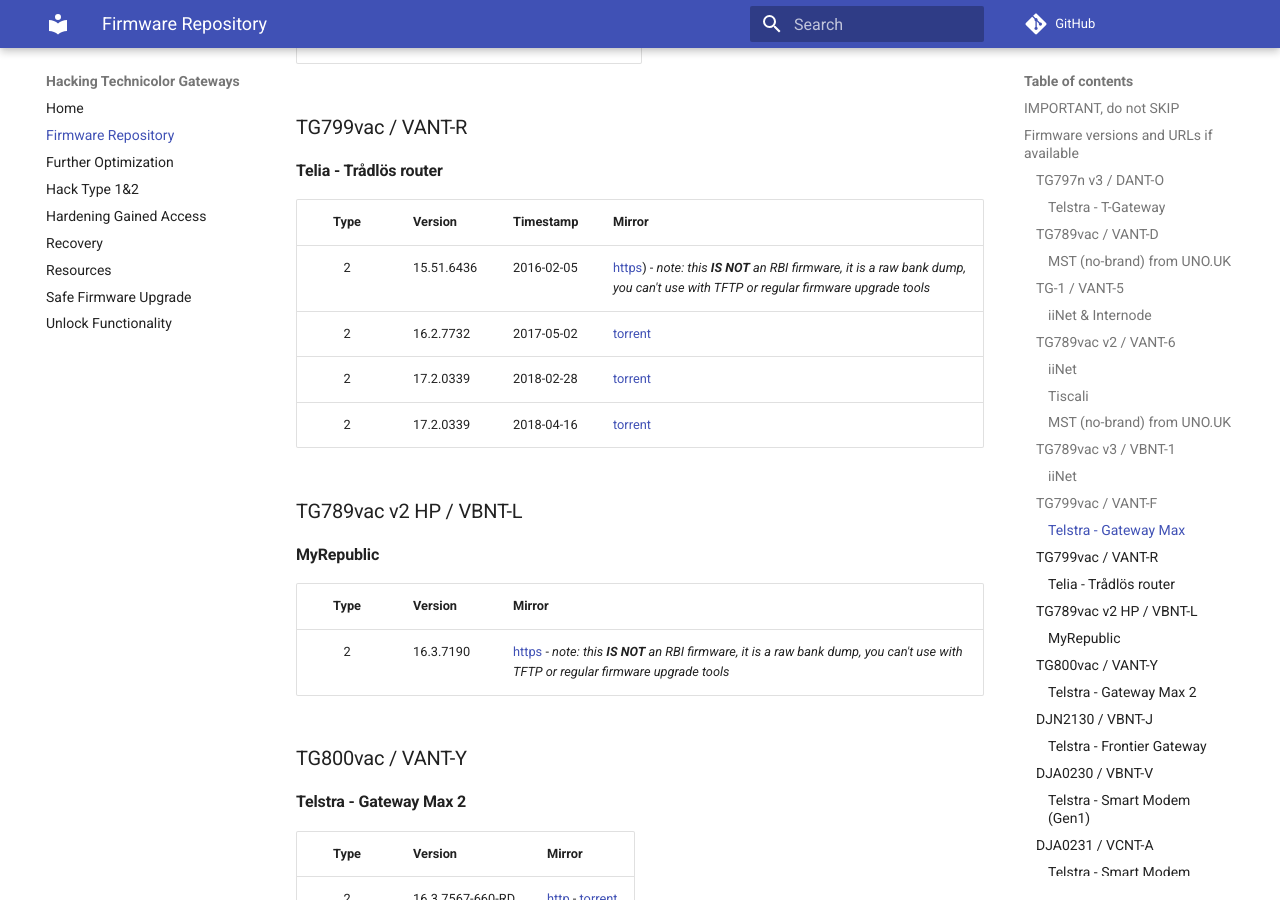
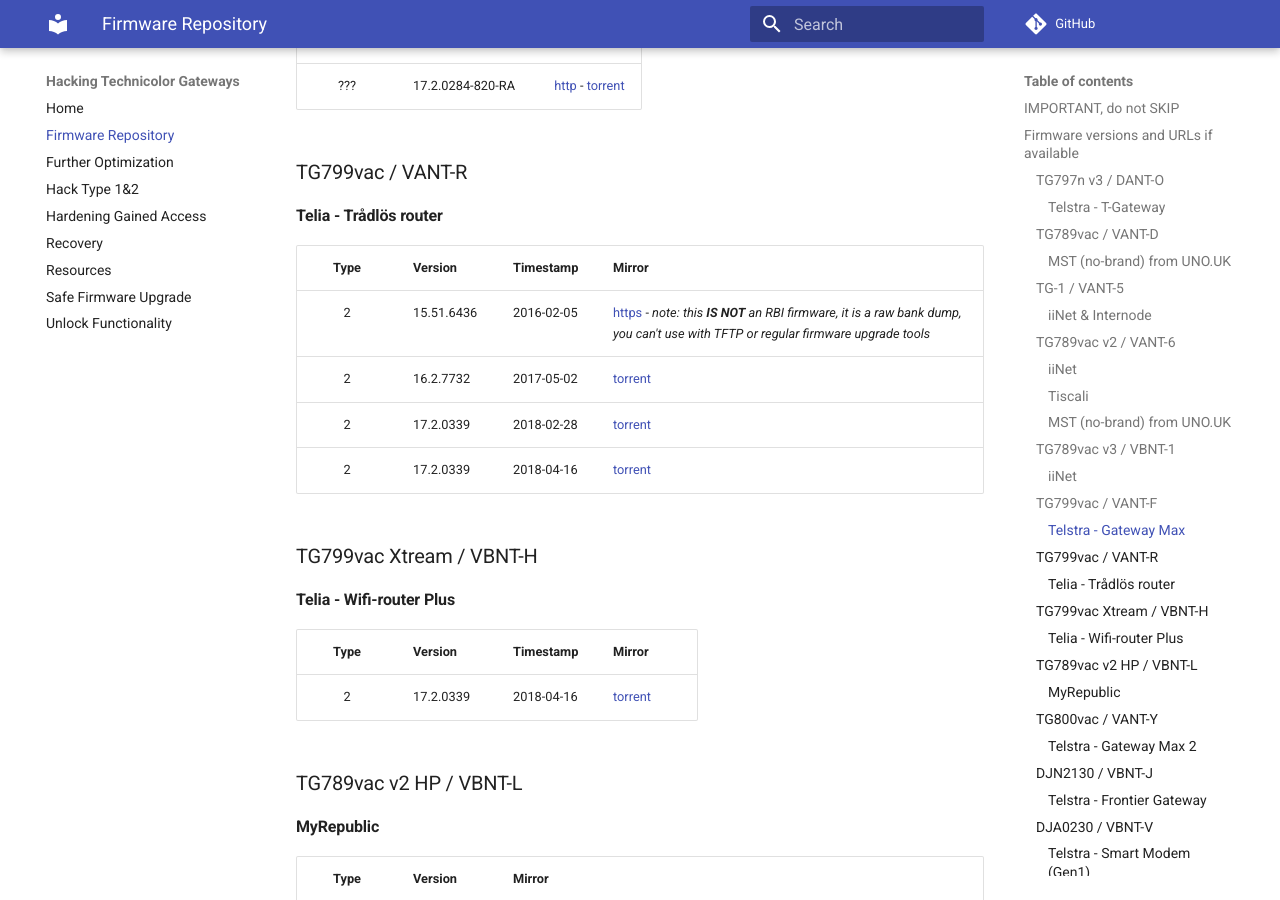
Before and after one commit to hack-technicolor/hack-technicolor, an MkDocs documentation site: the page built from docs/Firmware Repository.md, in a window 1280 px wide and 900 px high, scrolled down 3882 px. Built offline with MkDocs 1.6.1 and Material for MkDocs 9.7.7, drawn with Linux system fonts in a browser that asks for light colours; comment, search, counter and statistics services are not loaded; some of the changed text lies outside the part shown.

Commit message:
Add VBNT-H and update DANT-O known firmwares

```diff
--- a/docs/Firmware Repository.md
+++ b/docs/Firmware Repository.md
@@ -33,11 +33,11 @@
 
 #### Telstra - T-Gateway
 
-| Type   | Version           | Mirror |
-|:------:|:------------------|:-------|
-| 2      | 15.53.6469-510-RA | [http](http://fwstore.bdms.telstra.net/Technicolor_dant-o_CRF483-15.53.6469-510-RA/dant-o_CRF483-15.53.6469-510-RA.rbi) - [torrent](https://github.com/kevdagoat/hack-technicolor/blob/master/torrents/dant-o/dant-o_CRF483-15.53.6469-510-RA.rbi.torrent?raw=true) |
-| 2      | 16.1.7565-580-RC  | [http](http://fwstore.bdms.telstra.net/Technicolor_dant-o_CRF685-16.1.7565-580-RC/dant-o_CRF685-16.1.7565-580-RC.rbi) - [torrent](https://github.com/kevdagoat/hack-technicolor/blob/master/torrents/dant-o/dant-o_CRF685-16.1.7565-580-RC.rbi.torrent?raw=true) |
-
+| Type   | Version           | Timestamp  | Mirror |
+|:------:|:------------------|:-----------|:-------|
+| 2      | 15.53.6469-510-RA | 2016-01-07 | [http](http://fwstore.bdms.telstra.net/Technicolor_dant-o_CRF483-15.53.6469-510-RA/dant-o_CRF483-15.53.6469-510-RA.rbi) - [torrent](https://github.com/kevdagoat/hack-technicolor/blob/master/torrents/dant-o/dant-o_CRF483-15.53.6469-510-RA.rbi.torrent?raw=true) |
+| 2      | 16.1.7565-580-RC  | 2017-06-08 | [http](http://fwstore.bdms.telstra.net/Technicolor_dant-o_CRF685-16.1.7565-580-RC/dant-o_CRF685-16.1.7565-580-RC.rbi) - [torrent](https://github.com/kevdagoat/hack-technicolor/blob/master/torrents/dant-o/dant-o_CRF685-16.1.7565-580-RC.rbi.torrent?raw=true) |
+| ???    | 16.1.8372-580-RA  | 2018-09-20 | [http](http://fwstore.bdms.telstra.net/Technicolor_dant-o_CRF869-16.1.8372-580-RA/dant-o_CRF869-16.1.8372-580-RA.rbi) - [torrent](https://github.com/kevdagoat/hack-technicolor/blob/master/torrents/dant-o/dant-o_CRF869-16.1.8372-580-RA.rbi.torrent?raw=true) |
 
 ### TG789vac / VANT-D
 
@@ -118,10 +118,18 @@
 
 | Type   | Version          | Timestamp  | Mirror |
 |:------:|:-----------------|:-----------|:-------|
-| 2      | 15.51.6436       | 2016-02-05 | [https](javascript:alert("Fix me!")) - *note: this **IS NOT** an RBI firmware, it is a raw bank dump, you can't use with TFTP or regular firmware upgrade tools* |
+| 2      | 15.51.6436       | 2016-02-05 | [https](Fix me!) - *note: this **IS NOT** an RBI firmware, it is a raw bank dump, you can't use with TFTP or regular firmware upgrade tools* |
 | 2      | 16.2.7732        | 2017-05-02 | [torrent](https://github.com/kevdagoat/hack-technicolor/blob/master/torrents/vant-r/1627732r2221004closed.rbi.torrent?raw=true) |
 | 2      | 17.2.0339        | 2018-02-28 | [torrent](https://github.com/kevdagoat/hack-technicolor/blob/master/torrents/vant-r/172339r1021008closed.rbi.torrent?raw=true) |
 | 2      | 17.2.0339        | 2018-04-16 | [torrent](https://github.com/kevdagoat/hack-technicolor/blob/master/torrents/vant-r/172339r1021022closed.rbi.torrent?raw=true) |
+
+### TG799vac Xtream / VBNT-H
+
+#### Telia - Wifi-router Plus
+
+| Type   | Version          | Timestamp  | Mirror |
+|:------:|:-----------------|:-----------|:-------|
+| 2      | 17.2.0339        | 2018-04-16 | [torrent](https://github.com/kevdagoat/hack-technicolor/blob/master/torrents/vbnt-h/172339h1441018closed.rbi.torrent?raw=true) |
 
 ### TG789vac v2 HP / VBNT-L
 
```
Also changed, not shown: 2 other files.
